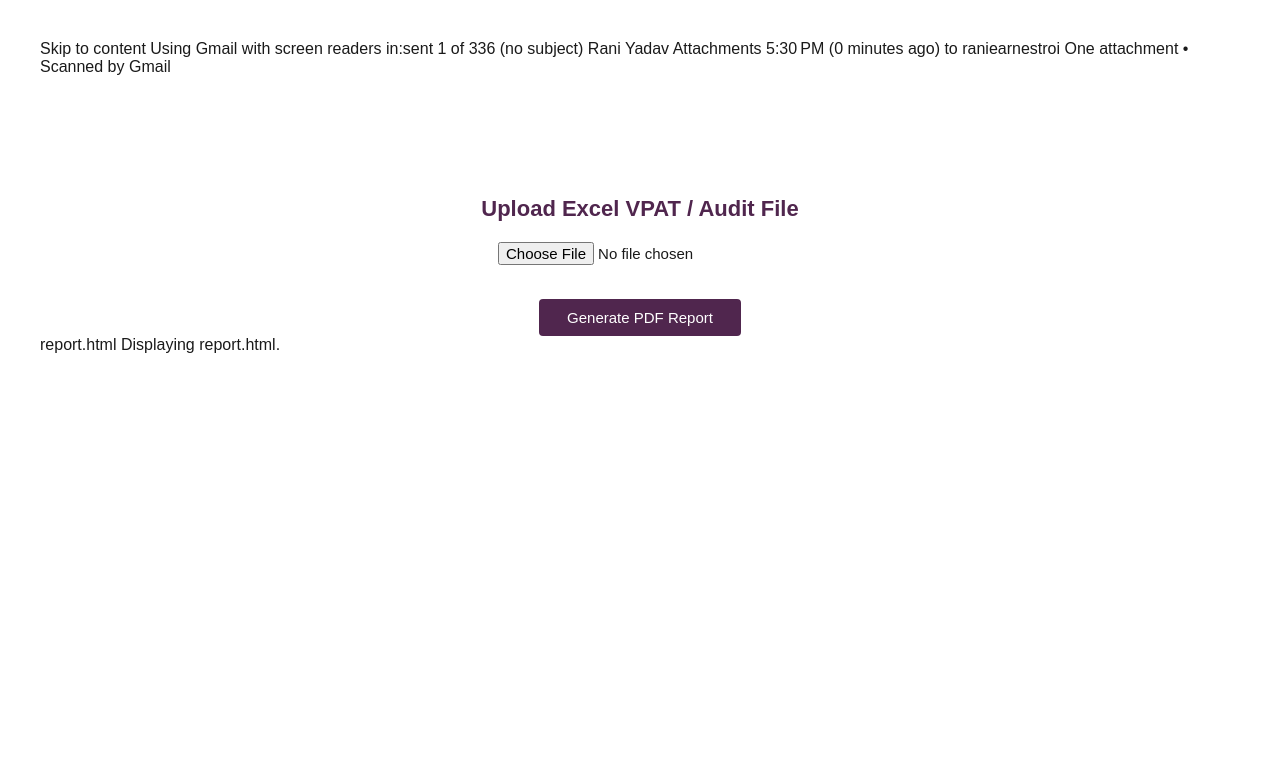
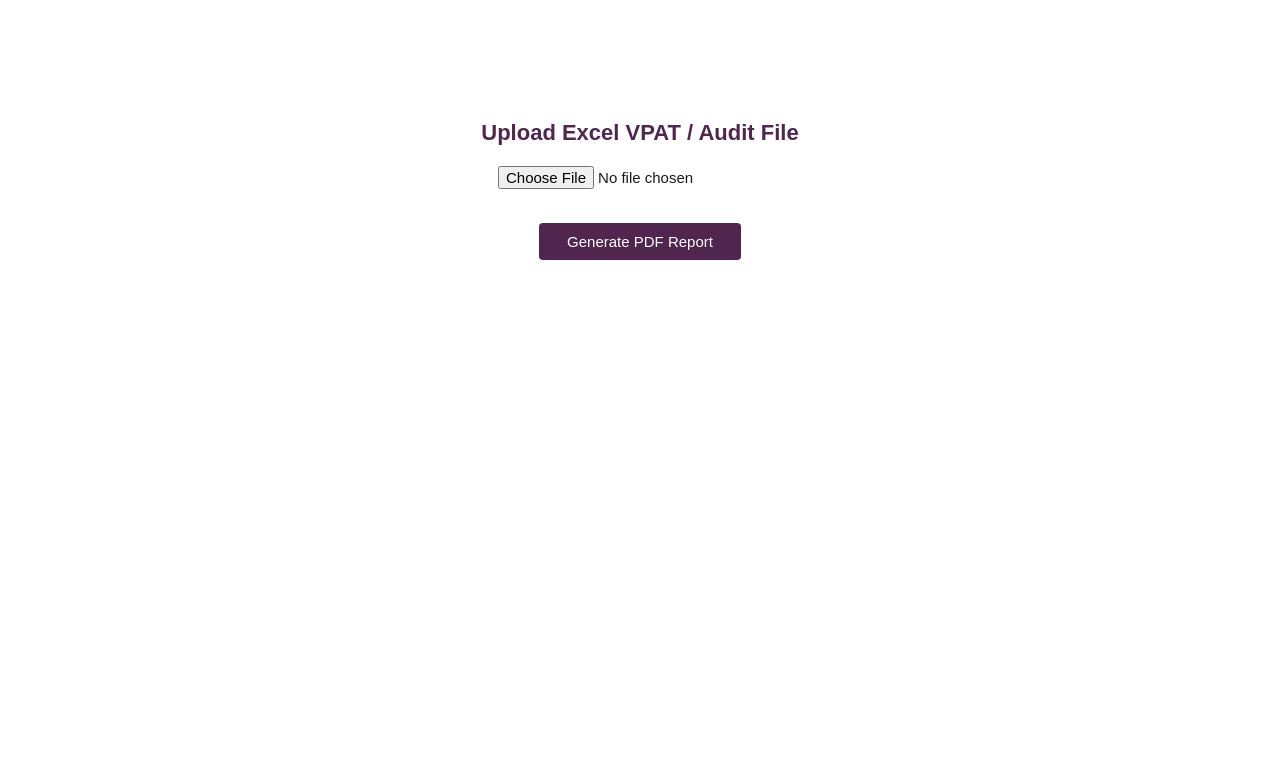
Before and after one commit to rani212002/Vpat_daynamic_report_generator, a Flask app: page / in a window 1280 px wide. Shown: the top 759 px of the page. Run offline with Flask 3, Linux system fonts and the light colour scheme.

Commit message:
Update report.html

```diff
--- a/templates/report.html
+++ b/templates/report.html
@@ -1,19 +1,3 @@
-
-
-Skip to content
-Using Gmail with screen readers
-in:sent
-1 of 336
-(no subject)
-
-Rani Yadav <raniy2183@gmail.com>
-Attachments
-5:30 PM (0 minutes ago)
-to raniearnestroi
-
-
- One attachment
-  •  Scanned by Gmail
 <!DOCTYPE html>
 <html lang="en">
 <head>
@@ -273,5 +257,3 @@ to raniearnestroi
 
 </body>
 </html>
-report.html
-Displaying report.html.
```
